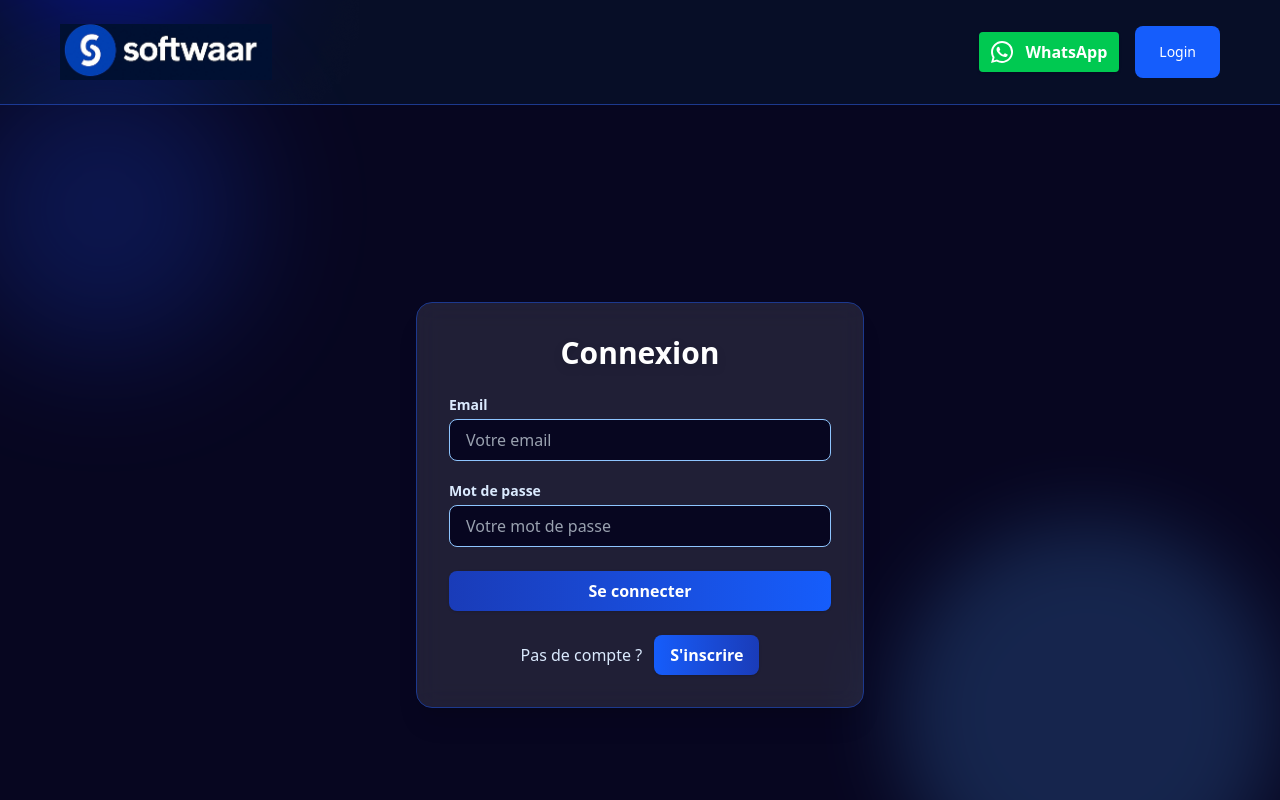
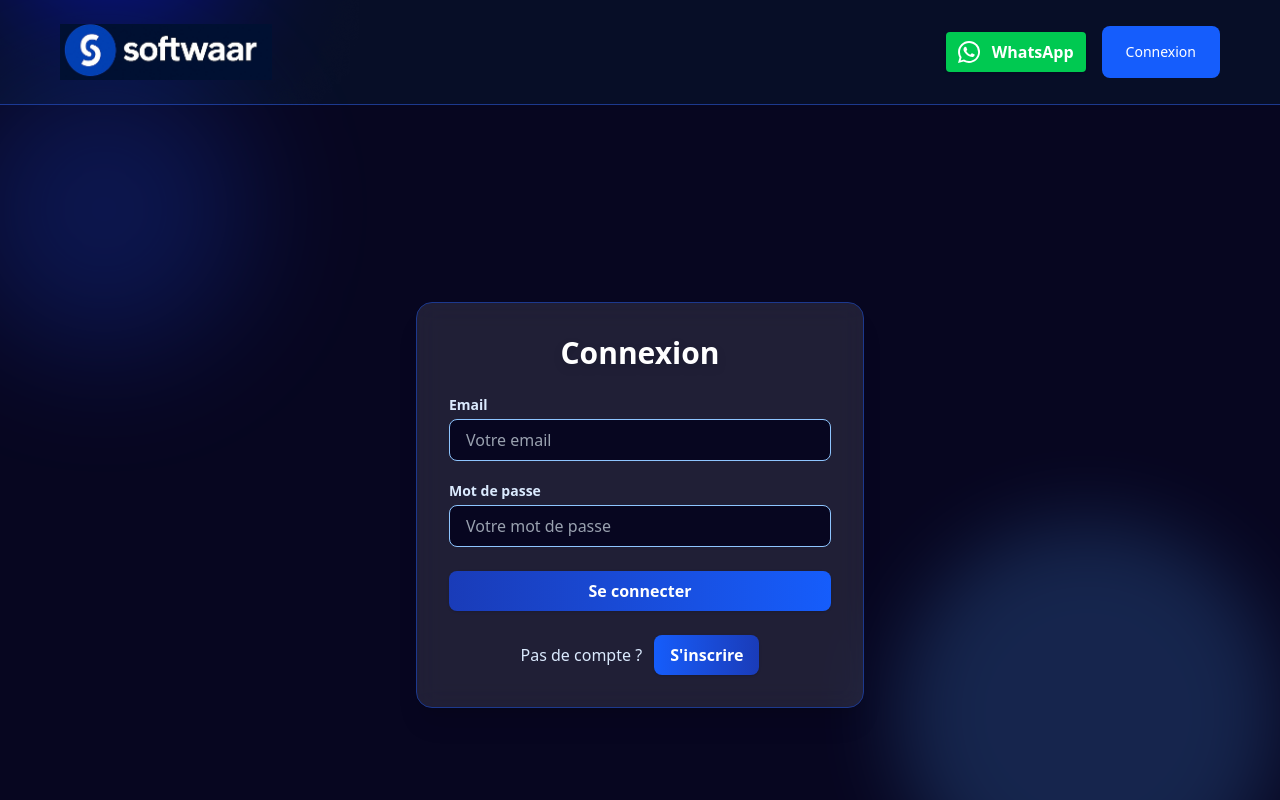
Before and after one commit to omarMalleCisse/sofwaar, a React (Vite) app: page /login in a window 1280 px wide. Shown: the top 800 px of the page. Built offline with nearby package versions, Linux system fonts and the light colour scheme; no server answers.

Commit message:
regle le probleme de header

```diff
--- a/src/Components/Header.jsx
+++ b/src/Components/Header.jsx
@@ -33,11 +33,11 @@ export const Header = () => {
         theme="primary"
         className="min-w-[60px] px-2 text-xs sm:text-sm"
       >
-        Logout
+        Déconnecter
       </Button>
     ) : (
       <Link to="/login">
-        <Button theme="primary" className="min-w-[60px] px-2 text-xs sm:text-sm">Login</Button>
+        <Button theme="primary" className="min-w-[60px] px-2 text-xs sm:text-sm">Connexion</Button>
       </Link>
     )
   );
```
